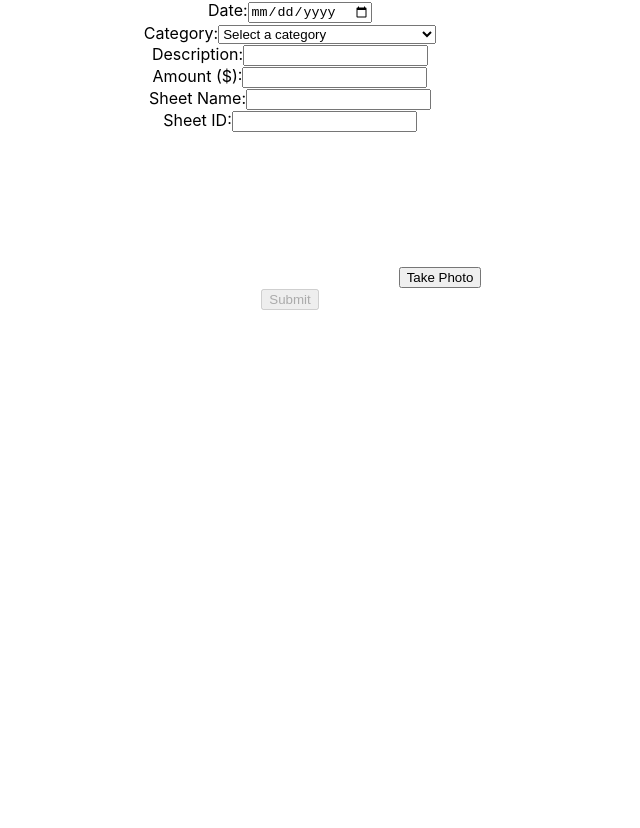
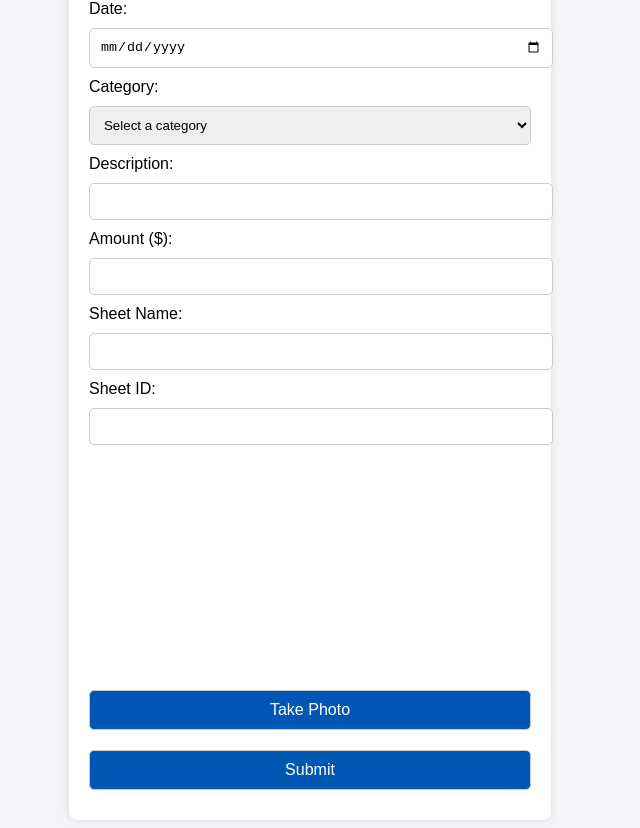
Before and after one commit to ricardoyepezz/upload-expenses-app, a React (Create React App) app: page / in a window 1280 px wide. Shown: the top 828 px of the page, without its empty margins (350-990 px from the left). Before the commit the page ends 800 px from the top, so only its background shows below. Built offline with nearby package versions, Linux system fonts and the light colour scheme; no server answers.

Commit message:
styles: styles added

```diff
--- a/src/App.css
+++ b/src/App.css
@@ -1,38 +1,60 @@
-.App {
-  text-align: center;
+/* App.css */
+body, html {
+  margin: 0;
+  padding: 0;
+  font-family: 'Arial', sans-serif;
+  background-color: #f4f4f9;
+  display: flex;
+  justify-content: center;
+  align-items: center;
+  height: 100vh;
 }
 
-.App-logo {
-  height: 40vmin;
-  pointer-events: none;
+form {
+  width: 100%;
+  max-width: 600px;
+  margin: 20px;
+  padding: 20px;
+  background-color: #ffffff;
+  box-shadow: 0 0 10px rgba(0,0,0,0.1);
+  border-radius: 8px;
+  box-sizing: border-box; /* Asegura que padding y border estén incluidos en el width/height */
 }
 
-@media (prefers-reduced-motion: no-preference) {
-  .App-logo {
-    animation: App-logo-spin infinite 20s linear;
+input, button, select {
+  width: 100%;
+  padding: 10px;
+  margin-top: 10px;
+  margin-bottom: 10px;
+  border-radius: 5px;
+  border: 1px solid #ccc;
+}
+
+button {
+  background-color: #0056b3;
+  color: white;
+  font-size: 16px;
+  cursor: pointer;
+}
+
+button:hover {
+  background-color: #004494;
+}
+
+.video-container {
+  width: 100%; /* Ajusta al máximo ancho del formulario */
+  max-width: 600px; /* Asegura que no sea más ancho que el formulario */
+  aspect-ratio: 16 / 9; /* Mantiene una relación de aspecto 16:9 */
+  overflow: hidden; /* Esconde cualquier parte del video que exceda el contenedor */
+}
+
+video {
+  width: 100%;
+  height: auto; /* Mantiene la relación de aspecto sin distorsionar el video */
+}
+
+@media (max-width: 768px) {
+  body, html {
+      padding: 10px; /* Añade algo de espacio en dispositivos pequeños */
   }
 }
-
-.App-header {
-  background-color: #282c34;
-  min-height: 100vh;
-  display: flex;
-  flex-direction: column;
-  align-items: center;
-  justify-content: center;
-  font-size: calc(10px + 2vmin);
-  color: white;
-}
-
-.App-link {
-  color: #61dafb;
-}
-
-@keyframes App-logo-spin {
-  from {
-    transform: rotate(0deg);
-  }
-  to {
-    transform: rotate(360deg);
-  }
-}
--- a/src/app/components/Camera.js
+++ b/src/app/components/Camera.js
@@ -1,4 +1,5 @@
 import React, { useRef, useEffect } from 'react';
+import './../../App.css';
 
 const Camera = ({ onPhotoUploaded }) => {
   const videoRef = useRef(null);
```
